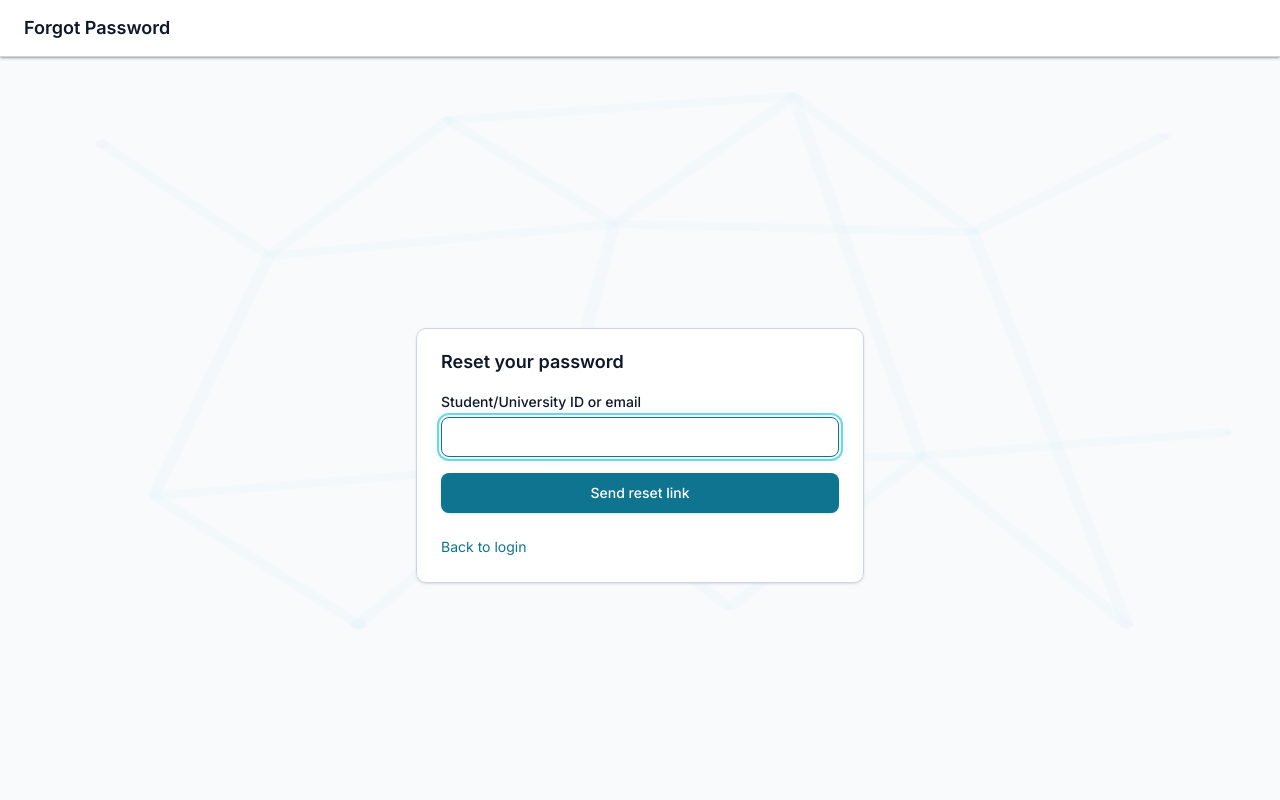
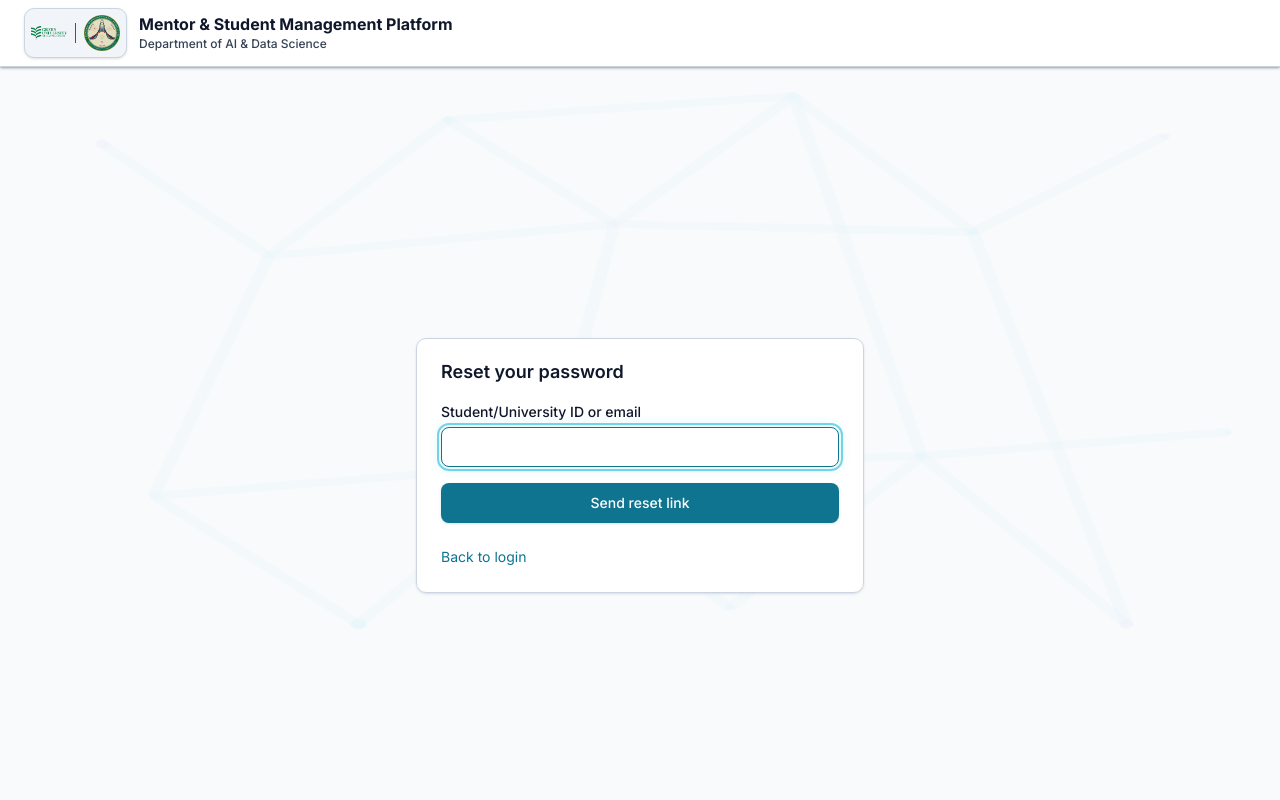
Before and after one commit to blithejisan/university-mentoring-platform, a Next.js app: page /forgot-password in a window 1280 px wide. Shown: the top 800 px of the page. Built offline with nearby package versions, Linux system fonts and the light colour scheme.

Commit message:
feat(branding): restore institutional navbar branding and apply emerald neon glow to sidebar footer

```diff
--- a/src/app/globals.css
+++ b/src/app/globals.css
@@ -224,6 +224,10 @@ html {
 
 :root.light .theme-obsidian [class~="text-red-400"] {
   color: #b91c1c;
+}
+
+:root.light .theme-obsidian [data-sidebar-brand] {
+  filter: drop-shadow(0 0 5px rgb(5 150 105 / 20%));
 }
 
 :root.light .theme-obsidian [class~="text-amber-400"] {
--- a/src/components/layout/Navbar.tsx
+++ b/src/components/layout/Navbar.tsx
@@ -2,6 +2,7 @@
 
 import React from "react";
 import Link from "next/link";
+import Image from "next/image";
 import { usePathname } from "next/navigation";
 import { LogoutButton } from "@/components/logout-button";
 import { NotificationCenter } from "@/components/notification-center";
@@ -12,23 +13,37 @@ export function Navbar() {
   const isPendingApproval = pathname.startsWith("/pending-approval");
   const roleRoot = pathname.split("/")[1];
   const hasRolePath = /^\/(admin|moderator|mentor|student)(\/|$)/.test(pathname);
-  const pageName = pathname.split("/").filter(Boolean).pop()?.split("-")
-    .map((part) => part.charAt(0).toUpperCase() + part.slice(1))
-    .join(" ") ?? "Dashboard";
-  const pageTitle = pathname.endsWith("/dashboard")
-    ? `${roleRoot.charAt(0).toUpperCase()}${roleRoot.slice(1)} Dashboard`
-    : pathname === "/"
-      ? "Dashboard"
-      : pathname === "/profile"
-        ? "Profile & Security"
-        : pageName;
+  const homeHref = isPendingApproval
+    ? "/pending-approval"
+    : hasRolePath
+      ? `/${roleRoot}/dashboard`
+      : "/";
 
   return (
     <header className="relative z-40 w-full shrink-0 border-b border-slate-700/70 bg-slate-900/90 px-4 py-2 shadow-sm shadow-slate-950/30 backdrop-blur-md sm:px-6">
-      <div className="flex h-10 items-center justify-between gap-4">
-        <h1 className="min-w-0 truncate text-base font-semibold text-slate-100 sm:text-lg">
-          {isPendingApproval ? "Pending Approval" : pageTitle}
-        </h1>
+      <div className="flex min-h-11 items-center justify-between gap-2 sm:gap-4">
+        <Link
+          href={homeHref}
+          className="group flex min-w-0 items-center gap-2 sm:gap-3"
+        >
+          <div className="flex shrink-0 items-center gap-1.5 rounded-lg border border-slate-700 bg-slate-800 p-1 shadow-sm transition-colors group-hover:border-cyan-500/50 sm:gap-2 sm:p-1.5">
+            <div className="relative size-7 sm:size-9">
+              <Image src="/gub-logo.png" alt="GUB logo" fill sizes="36px" className="object-contain" />
+            </div>
+            <div className="h-5 w-px bg-slate-600" />
+            <div className="relative size-7 sm:size-9">
+              <Image src="/ads-logo.png" alt="AI & Data Science logo" fill sizes="36px" className="object-contain" />
+            </div>
+          </div>
+          <div className="flex min-w-0 flex-col gap-0.5">
+            <span className="truncate text-xs font-bold leading-tight text-slate-50 transition-colors group-hover:text-cyan-100 sm:text-base">
+              Mentor &amp; Student Management Platform
+            </span>
+            <span className="truncate text-[10px] font-medium leading-snug text-slate-300 sm:text-xs">
+              Department of AI &amp; Data Science
+            </span>
+          </div>
+        </Link>
 
         <div className="ml-auto flex shrink-0 items-center gap-2">
           {hasRolePath && !isPendingApproval && <NotificationCenter />}
--- a/src/components/layout/Sidebar.tsx
+++ b/src/components/layout/Sidebar.tsx
@@ -96,9 +96,11 @@ export function Sidebar() {
       </nav>
       <div className="mt-auto flex shrink-0 items-center justify-between gap-3 border-t border-slate-700/70 p-3 md:flex-col md:items-stretch md:p-4">
         <ThemeToggle />
-        <p className="hidden text-xs leading-relaxed text-slate-400 md:block">
+        <p
+          data-sidebar-brand
+          className="hidden text-xs font-bold leading-relaxed text-emerald-400 drop-shadow-[0_0_8px_rgba(16,185,129,0.5)] md:block"
+        >
           Green University of Bangladesh
-          <span className="mt-1 block text-slate-500">AI &amp; Data Science Portal</span>
         </p>
       </div>
     </aside>
```
